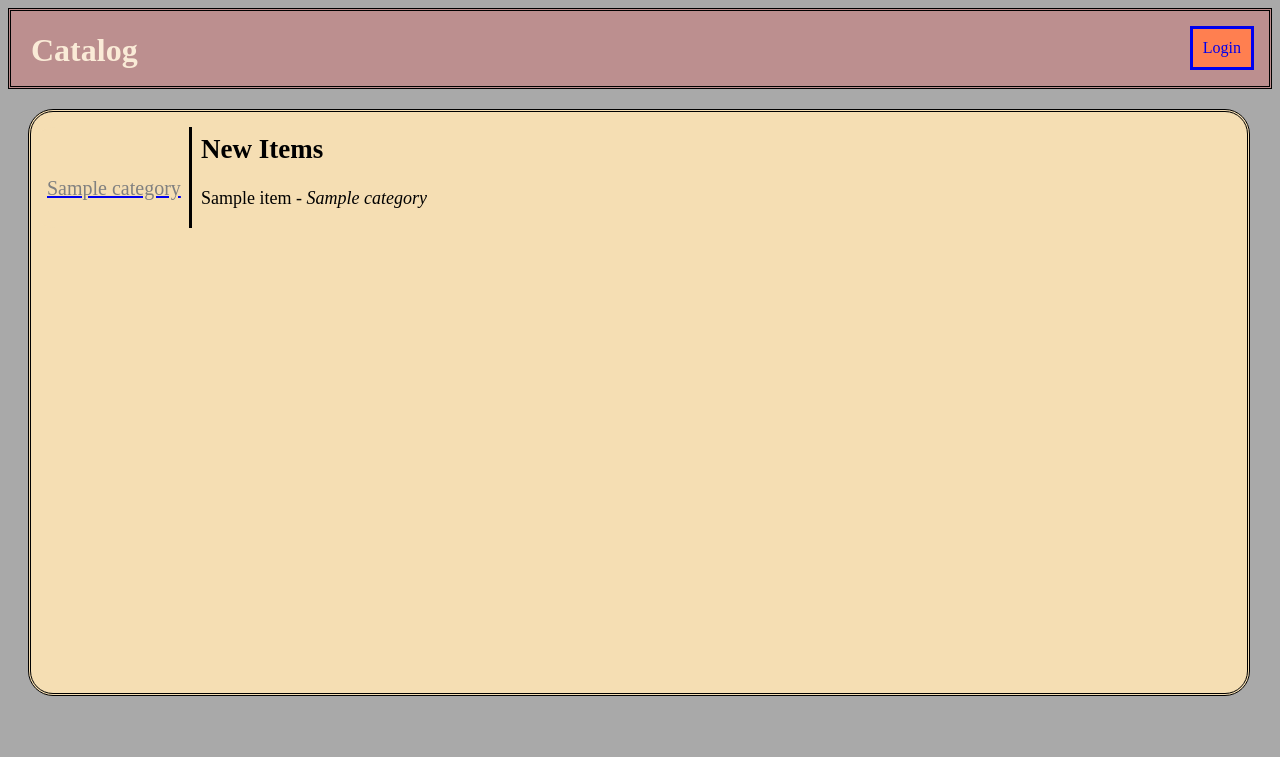
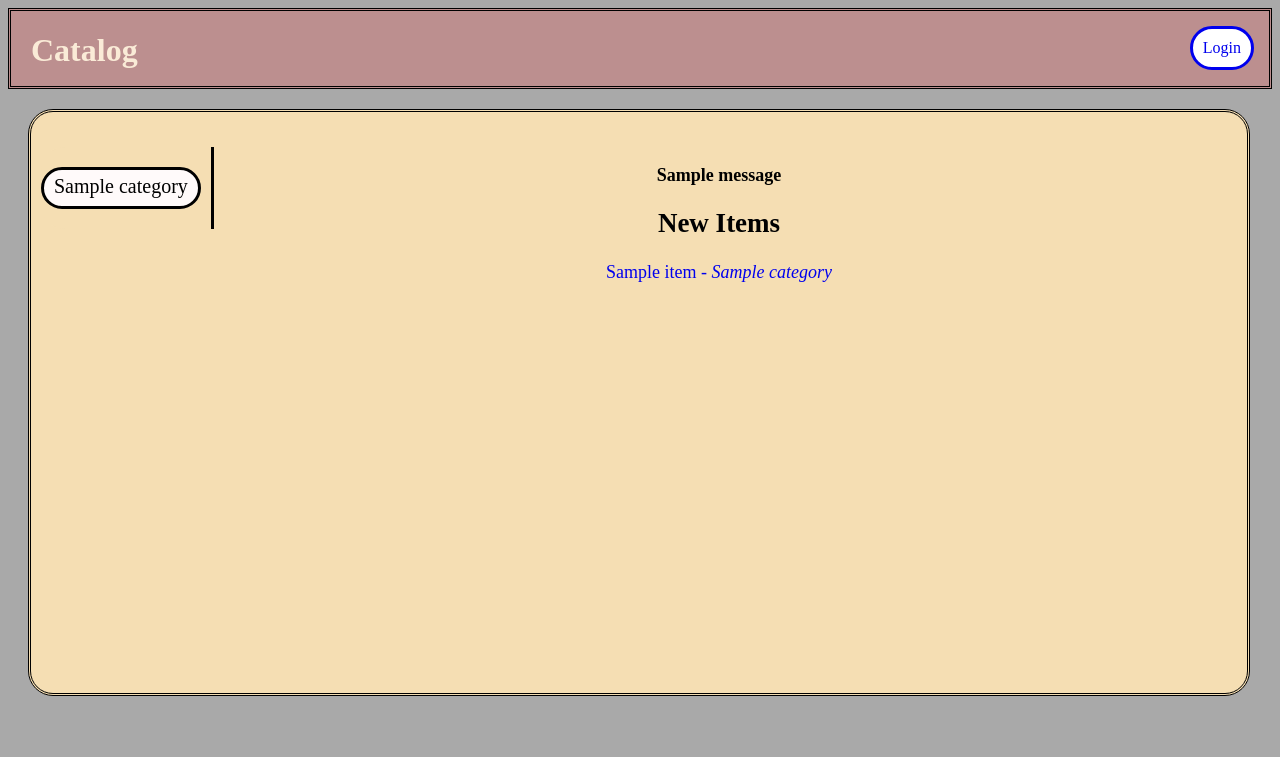
Before and after one commit to chuajosef1/udacity_catalog_project, a Flask app: page / in a window 1280 px wide. Shown: the top 757 px of the page. Run offline with Flask 2, Linux system fonts and the light colour scheme; tables that the repository leaves empty hold one stand-in row (values such as "Sample post"); one stand-in notice (Sample message) is shown; parts of the project's set-up code (start-up, migrations or seed data) failed here and were passed over.

Commit message:
Add CSS too all Webpages

```diff
--- a/static/styles.css
+++ b/static/styles.css
@@ -11,6 +11,19 @@ body {
   width: 95%;
   margin-left: 20px;
   margin-top: 20px;
+  text-align: center;
+}
+
+#border a {
+  text-decoration: none;
+}
+
+#border img {
+  width: 200px;
+  height: 200px;
+  border-radius: 150px;
+  -webkit-border-radius: 150px;
+  -moz-border-radius: 150px;
 }
 
 #header {
@@ -25,48 +38,76 @@ body {
   color: antiquewhite;
 }
 
+#header h1:hover {
+  color: black;
+}
+
 #header p {
   margin: 15px 15px;
   text-align: right;
-  background-color: coral;
+  background-color: white;
   border-style: solid;
+  border-radius: 25px;
   padding: 10px;
   float: right;
 }
 
+#header p:hover {
+  background: black;
+  color: white;
+}
+
 #sidenav {
-  margin-top: 15px;
+  margin-top: 35px;
+  margin-left: 10px;
   position: fixed; /* Fixed Sidebar (stay in place on scroll) */
   border-radius: 24px 0px 0px 24px;
   border-right: solid black;
   background-color: wheat; /* Black */
   overflow-x: hidden; /* Disable horizontal scroll */
-  padding-top: 20px;
+  padding-right: 10px;
+}
+
+#sidenav a {
+  text-decoration: none;
 }
 
 #sidenav p {
-  padding: 10px 8px 8px 16px;
-  text-decoration: none;
+  padding: 5px 10px 8px 10px;
+  border-style: solid;
+  border-radius: 25px;
   font-size: 20px;
-  color: grey;
+  color: black;
   display: block;
+  background: snow;
 }
 
 #sidenav p:hover {
-  color: black;
+  color: white;
+  background: black;
 }
 
 #mainMenu {
   margin-left: 160px; /* Same as the width of the sidenav */
   height: 6in;
   font-size: 18px; /* Increased text to enable scrolling */
-  padding: 0px 10px;
+  padding: 35px 35px;
 }
 
-#mainNewItem {
-  margin-left: 100px; /* Same as the width of the sidenav */
-  height: 6in;
-  font-size: 18px; /* Increased text to enable scrolling */
-  padding: 0px 10px;
-  border-style: double;
+#description {
+  text-align: center;
 }
+
+#description h1 {
+  border-bottom: solid;
+  margin: 75px;
+  font-size: -webkit-xxx-large;
+}
+
+#description h2 {
+  margin: 35px;
+}
+
+#description a {
+  margin-right: 20px;
+}
--- a/templates/login.html
+++ b/templates/login.html
@@ -22,9 +22,11 @@
 
 <body >
     {% include "header.html" %}
-  <button id="signinButton">Google Signin</button>
+  <div id = "border">
+    <button id="signinButton">Google Signin</button>
+  </div>
+    <div id="result"></div>
 
-  <div id="result"></div>
 </body>
 
 <script>
--- a/templates/newItem.html
+++ b/templates/newItem.html
@@ -4,7 +4,7 @@
     <link rel=stylesheet type=text/css href="{{ url_for('static', filename='styles.css')}}"></link>
   </head>
   <form id = "mainNewItem" action = "{{url_for('addNewItem')}}" method="POST">
-
+    <div id = "border">
         <h1>Create New Item</h1>
 
         <h2>Name: </h2>
@@ -28,6 +28,7 @@
         </br>
         <input type='submit' value='Create'>
         <a href="{{url_for('showCatalog')}}">Go Back</a>
+      </div>
   </form>
 
 
--- a/templates/publicShowCatalog.html
+++ b/templates/publicShowCatalog.html
@@ -15,10 +15,20 @@
       {% endfor %}
     </div>
     <div id = 'mainMenu'>
+        {% with messages = get_flashed_messages() %}
+        {% if messages %}
+
+          <p>
+          {% for message in messages %}
+              <strong> {{ message }} </strong>
+          {% endfor %}
+          </p>
+          {% endif %}
+        {% endwith %}
         <h2>New Items</h2>
 
             {% for i in items %}
-              <p>{{i.name}} - <i>{{i.category.name}}</i> </p>
+            <a href = "{{url_for('showDescription',catalog_id = i.category.id,item_id = i.id)}}"> <p>{{i.name}} - <i>{{i.category.name}}</i> </p>    </a>
             {% endfor %}
     </div>
   </div>
```
Also changed, not shown: templates/catalogItems.html (+4 -3 lines), templates/itemDelete.html (+9 -5 lines), templates/itemDescription.html (+15 -6 lines), templates/itemEdit.html (+5 -4 lines), templates/publicItemDescription.html (+7 -1 lines), templates/showCatalog.html (+3 -5 lines), templates/test.html (added, +8 -0 lines). Lines whose indentation alone changed are shown as unchanged.
